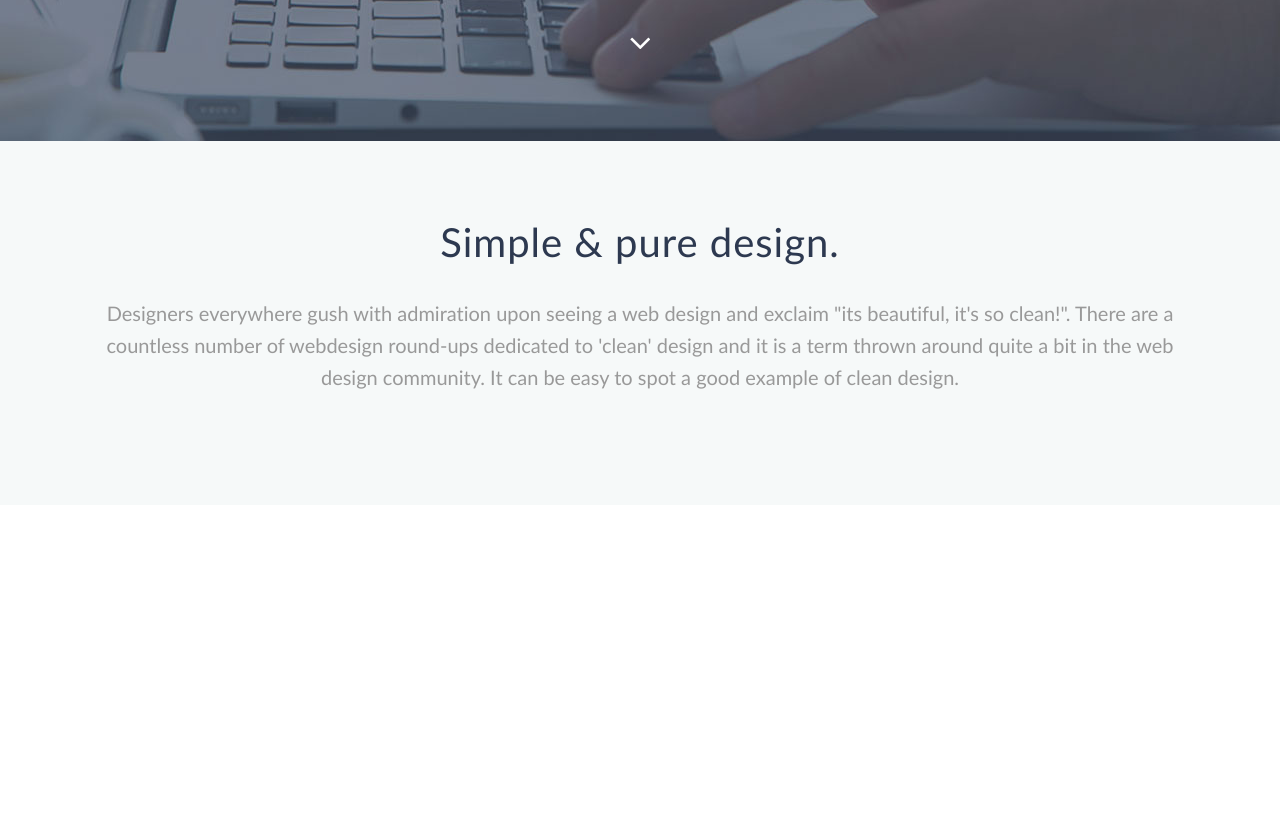
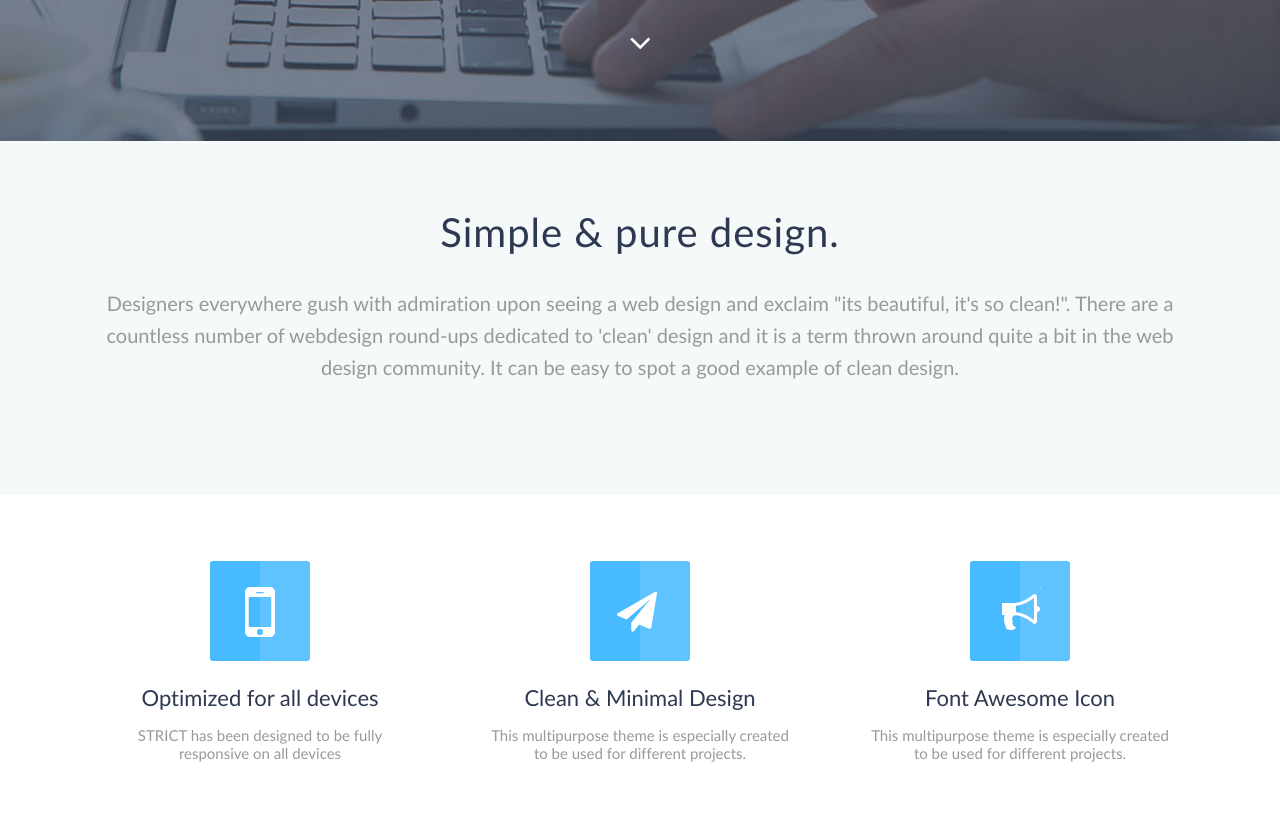
Before and after one commit to Nikler/Strcict, a website: page source/index.html in a window 1280 px wide. Shown: the part 761-1595 px from the top of the page. Before the commit the page ends 1266 px from the top, so only its background shows below. Drawn offline with nearby package versions, Linux system fonts and the light colour scheme; files that its build step writes are made by us from their sources.

Commit message:
Added global-block feature

```diff
--- a/source/index.html
+++ b/source/index.html
@@ -29,5 +29,33 @@
 			<p class="simple__desc">Designers everywhere gush with admiration upon seeing a web design and exclaim "its beautiful, it's so clean!". There are a countless number of webdesign round-ups dedicated to 'clean' design and it is a term thrown around quite a bit in the web design community. It can be easy to spot a good example of clean design.</p>
 		</div>
 	</div>
+	<div class="feature">
+				<div class="feature__wrapper">
+					<div class="feature__item">
+						<div class="feature__icon-wrap">
+							<div class="feature__icon feature__icon--mobile"></div>
+						</div>
+						<h3 class="feature__header">Optimized for all devices</h3>
+						<p class="feature__desc">STRICT has been designed to be fully
+responsive on all devices</p>
+					</div>
+					<div class="feature__item">
+						<div class="feature__icon-wrap">
+							<div class="feature__icon feature__icon--plane"></div>
+						</div>
+						<h3 class="feature__header">Clean & Minimal Design</h3>
+						<p class="feature__desc">This multipurpose theme is especially created
+to be used for different projects.</p>
+					</div>
+					<div class="feature__item">
+						<div class="feature__icon-wrap">
+							<div class="feature__icon feature__icon--louder"></div>
+						</div>
+						<h3 class="feature__header">Font Awesome Icon</h3>
+						<p class="feature__desc">This multipurpose theme is especially created
+to be used for different projects.</p>
+					</div>
+				</div>
+			</div>
 </body>
 </html>
--- a/source/less/main.less
+++ b/source/less/main.less
@@ -71,7 +71,7 @@
 		font-size: 4rem;
 		letter-spacing: 1px;
 		color: @h1-color;
-		margin: 80px 0 10px;
+		margin: 70px 0 10px;
 		display: inline-block;
 		font-weight: normal;
 	}
@@ -86,3 +86,60 @@
 }
 
 /*------------------END SIMLE------------------*/
+
+/*------------------BEGIN FEATURE------------------*/
+
+.feature {
+	&__wrapper {
+		.wrapper();
+	}
+	&__item {
+		width: 300px;
+		float: left;
+		padding: 0 40px;
+		text-align: center;
+		margin-top: 66px;
+	}
+	&__icon-wrap {
+		width: 50px;
+		height: 100px;
+		border-left: 50px solid #48baff;
+		background: #5fc3ff;
+		display: inline-block;
+		border-radius: 3px;
+	}
+	&__icon {
+		height: 53px;
+		background: url("../img/sprite.png") no-repeat;
+		margin-top: 25px;
+		&--mobile {
+			background-position: 0 0;
+			width: 30px;
+			margin-left: -15px;
+		}
+		&--plane {
+			background-position: -35px 0;
+			width: 46px;
+			margin-left: -23px;
+		}
+		&--louder {
+			background-position: -80px 0;
+			width: 42px;
+			margin-left: -21px;
+		}
+	}
+	&__header {
+		font-size: @h2-size;
+		color: @h1-color;
+		font-weight: normal;
+		margin-bottom: 16px;
+	}
+	&__desc {
+		font-size: @p-size;
+		color: #999;
+		margin-bottom: 70px;
+	}
+
+}
+
+/*------------------END FEATURE------------------*/
```
Also changed, not shown: build/css/style.css, build/css/style.min.css, build/index.html, build/index.min.html.
